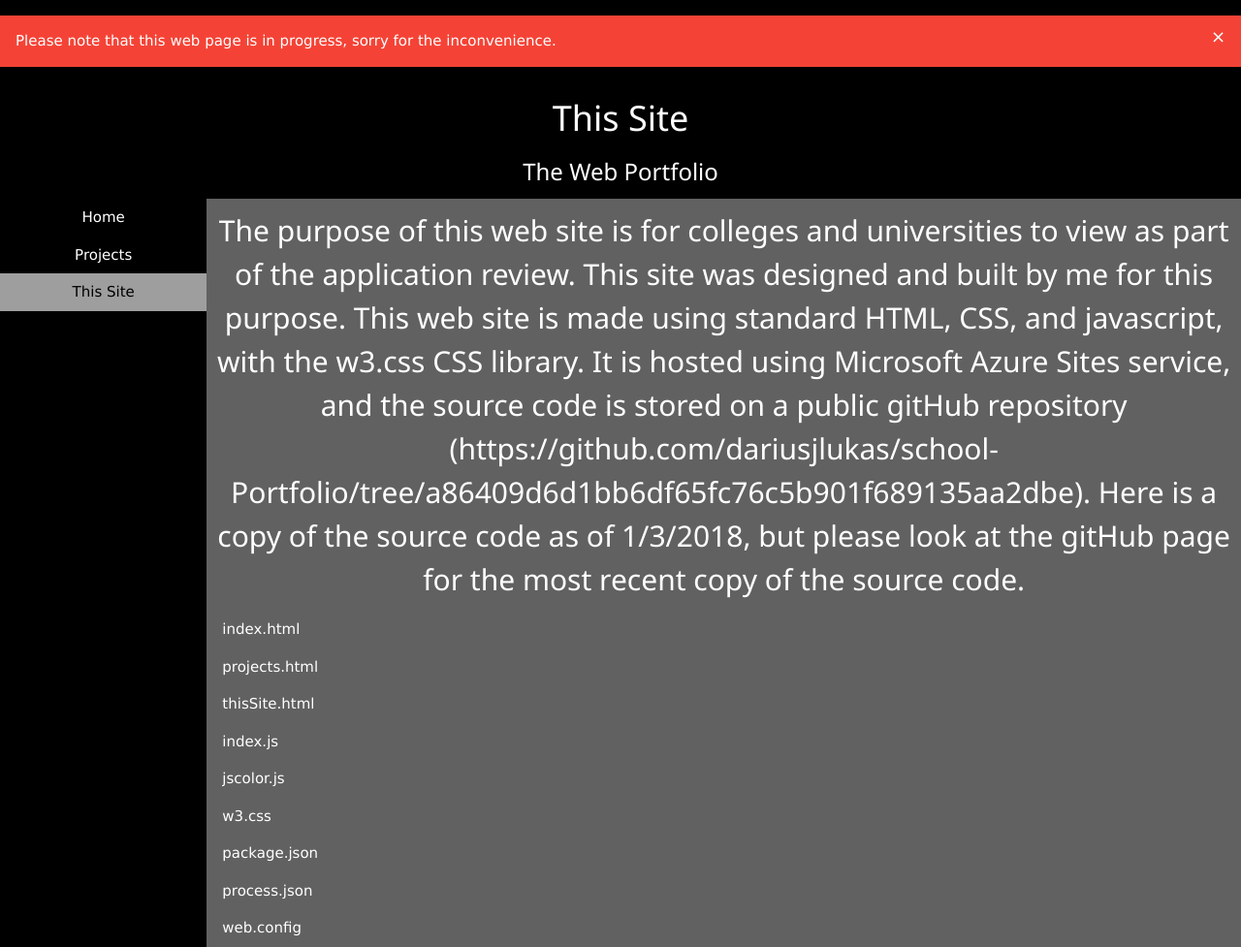
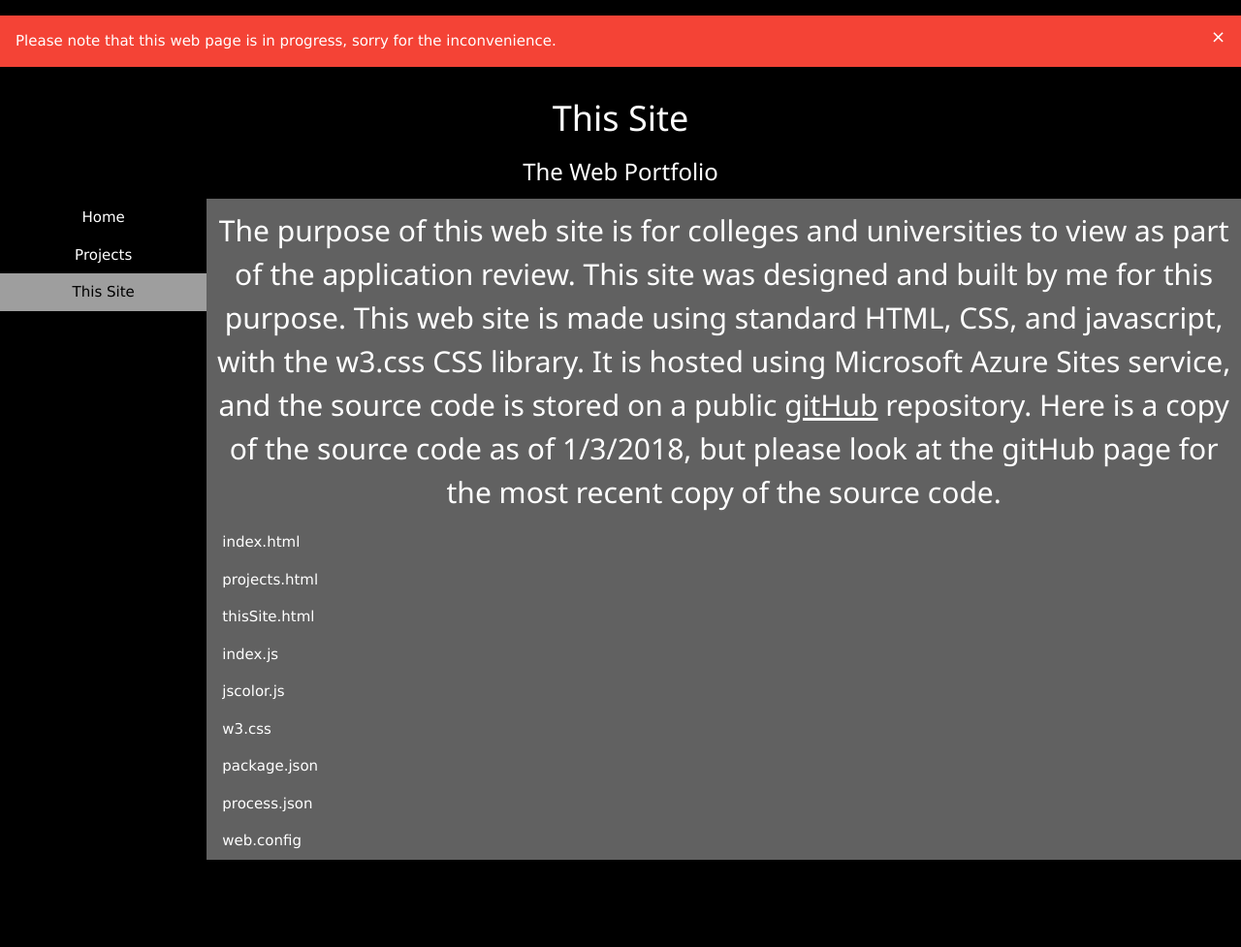
Before and after one commit to dariusjlukas/school-Portfolio, a website: page thisSite.html in a window 1280 px wide. Shown: the whole page at 97% size. After the commit the page ends 887 px from the top, so only its background shows below. Drawn offline with Linux system fonts and the light colour scheme.

Commit message:
added a propper github link

```diff
--- a/thisSite.html
+++ b/thisSite.html
@@ -32,7 +32,7 @@
             <h2 class="w3-center w3-display-center">The purpose of this web site is for colleges and universities to view as part of the application review. This
                 site was designed and built by me for this purpose. This web site is made using standard HTML, CSS, and javascript,
                 with the w3.css CSS library. It is hosted using Microsoft Azure Sites service, and the source code is stored
-                on a public gitHub repository (https://github.com/dariusjlukas/school-Portfolio/tree/a86409d6d1bb6df65fc76c5b901f689135aa2dbe).
+                on a public <a href="https://github.com/dariusjlukas/school-Portfolio/tree/a86409d6d1bb6df65fc76c5b901f689135aa2dbe">gitHub</a> repository.
                 Here is a copy of the source code as of 1/3/2018, but please look at the gitHub page for the most recent
                 copy of the source code.
             </h2>
```
